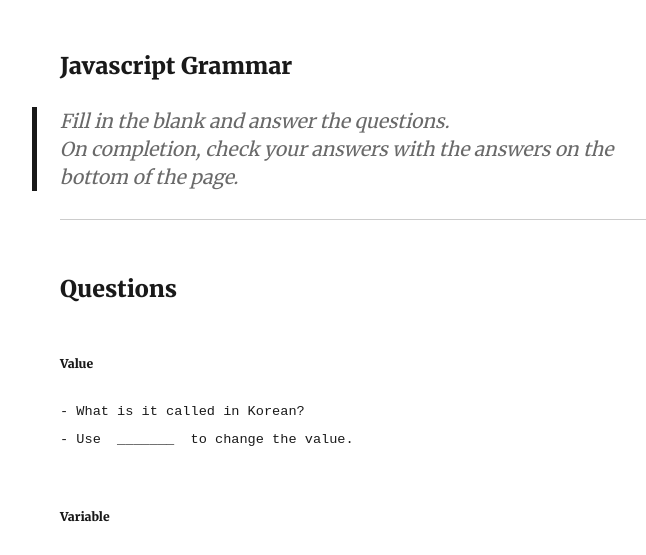
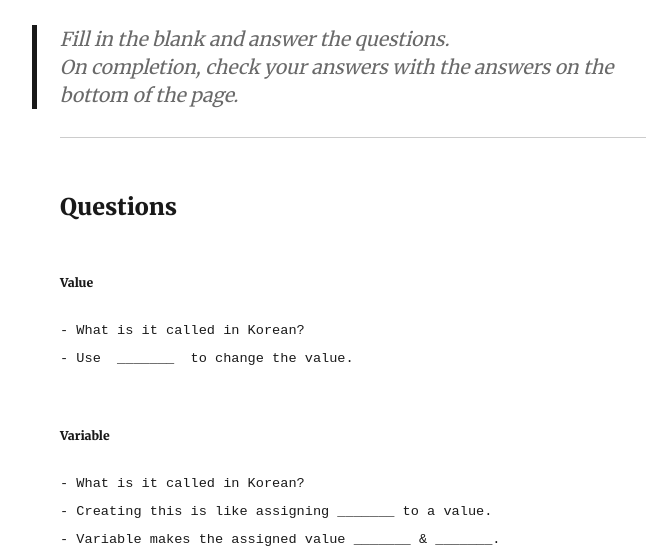
Before and after one commit to imhojang/crepe, a Gatsby site: page /my-eighth-post/lecture-review-wk1/ in a window 1280 px wide. Shown: the part 242-797 px from the top of the page, without its empty margins (265-911 px from the left). Built offline with nearby package versions, Linux system fonts and the light colour scheme; Gatsby itself is replaced by a stand-in of ours; some packages are replaced by stand-ins of ours; code samples lack their colours.

Commit message:
eigth post edit5

```diff
--- a/content/blog/my-eighth-post/lecture-review-wk1.md
+++ b/content/blog/my-eighth-post/lecture-review-wk1.md
@@ -3,7 +3,6 @@ title: '[Learning JS] Javascript Grammar'
 date: '2019-05-27 14:06:28'
 description: ' '
 ---
-### Javascript Grammar
 >Fill in the blank and answer the questions.
 >On completion, check your answers with the answers on the bottom of the page.
 ---
```
